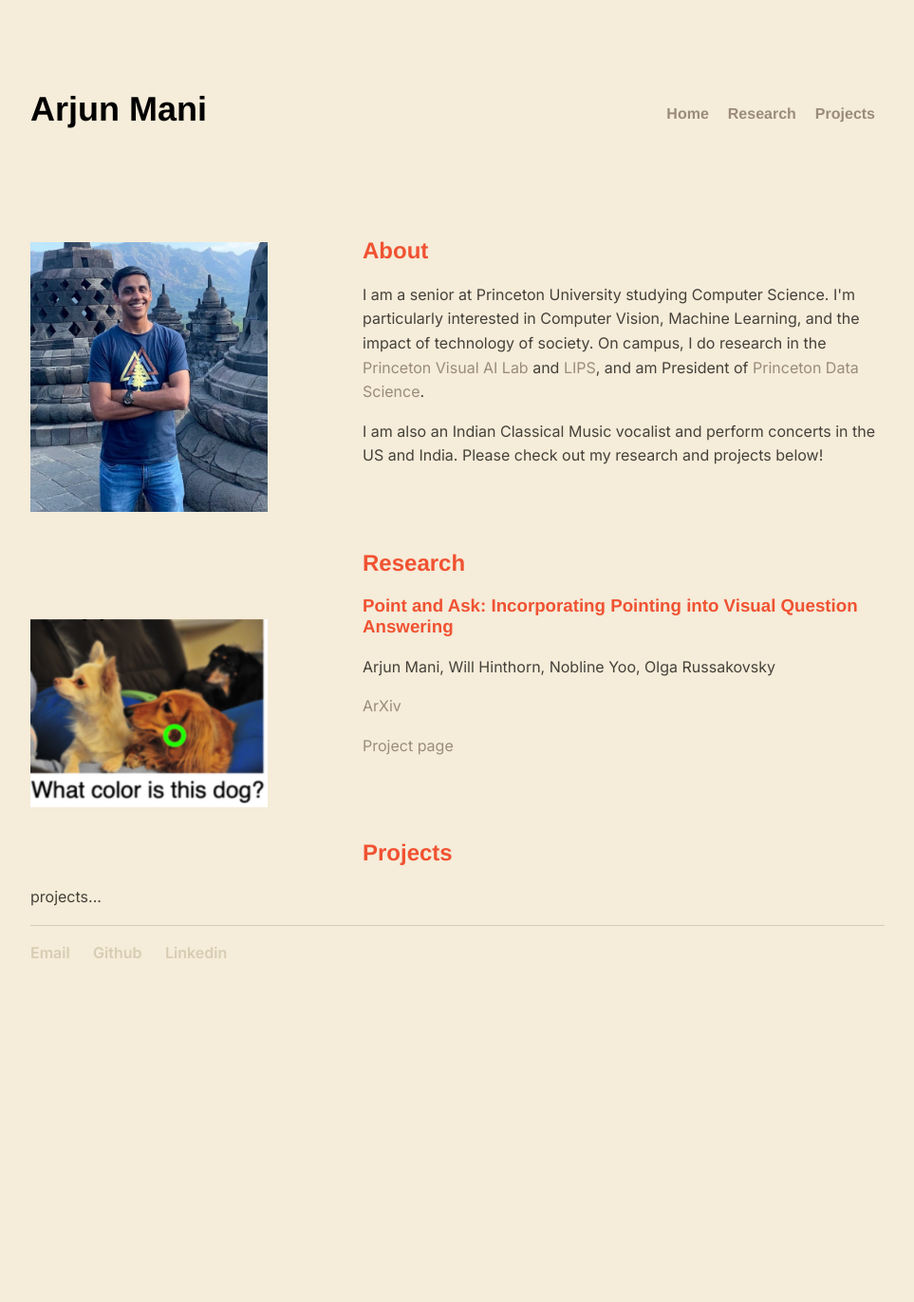
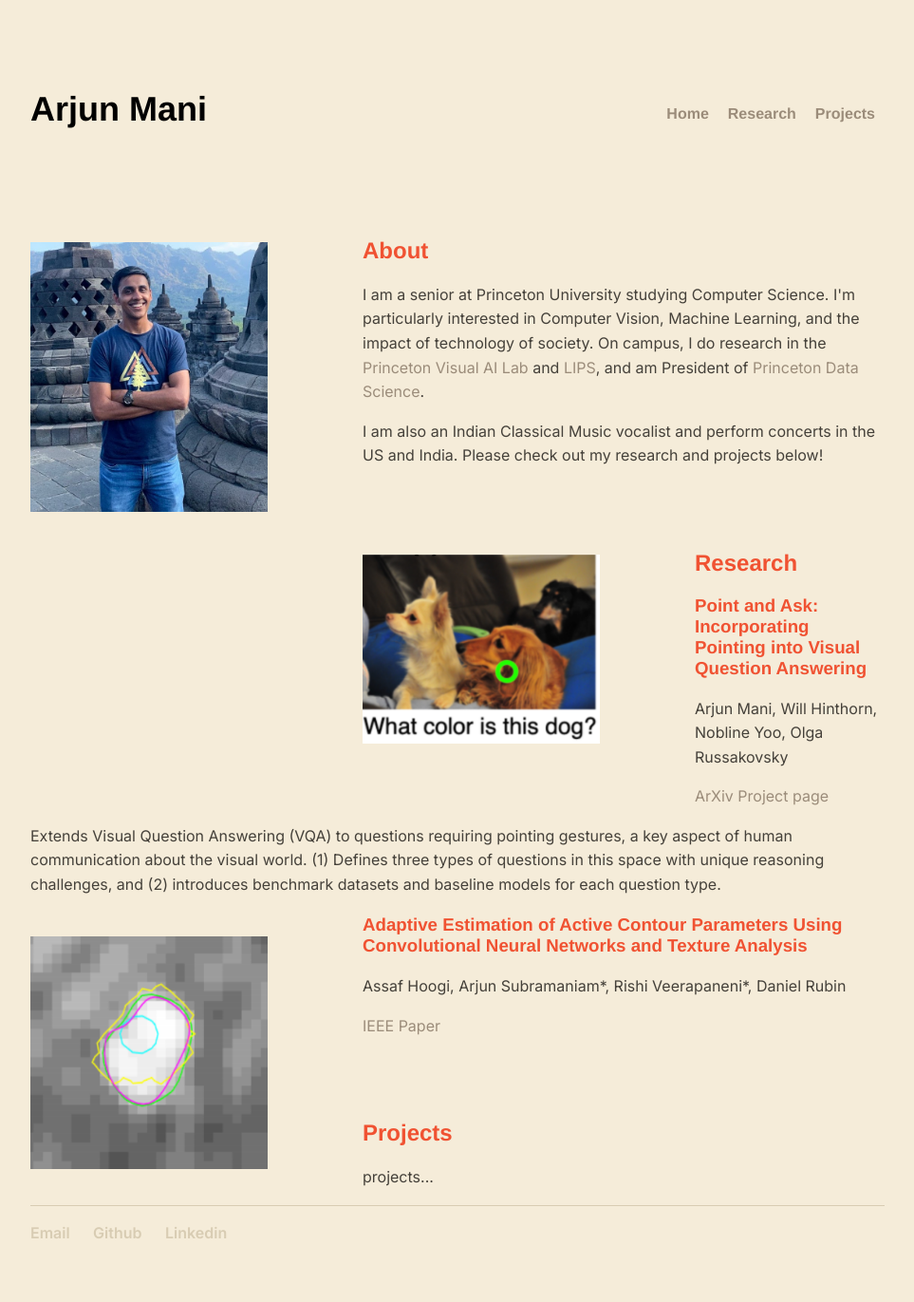
Before and after one commit to arjun-mani/arjun-mani.github.io, a Jekyll site: the page built from index.html, in a window 1280 px wide. Shown: the whole page at 95% size, without its empty margins (160-1123 px from the left). Built offline with Jekyll 4.4.1, drawn with Linux system fonts in a browser that asks for light colours; some web fonts are replaced; before the commit the page ends 1076 px from its top, so only the background shows below that.

Commit message:
Update index.html

```diff
--- a/index.html
+++ b/index.html
@@ -11,15 +11,23 @@ title: Home
 </div>
 
 <div class="about">
+	<img src="/imgs/pointing.png" class="propic" width="100%">
 	<h2 id="Research">Research</h2>
-	<img src="/imgs/pointing.png" class="propic" width="100%">
+
 	<h3>Point and Ask: Incorporating Pointing into Visual Question Answering</h3>
 	<p>Arjun Mani, Will Hinthorn, Nobline Yoo, Olga Russakovsky</p>
-	<p><a href="#" target="_blank">ArXiv</a></p>
-	<p><a href="https://hinthornw.github.io/pointingqa/" target="_blank">Project page</a></p>
+	<p><a href="#" target="_blank">ArXiv</a> <a href="https://hinthornw.github.io/pointingqa/" target="_blank">Project page</a></p>
+	<p>Extends Visual Question Answering (VQA) to questions requiring pointing gestures, a key aspect of human communication about the visual world. (1) Defines three types of questions in this space with unique reasoning challenges, and (2) introduces benchmark datasets and baseline models for each question type.</p>
+
+	<img src="/imgs/active_contour.png" class="propic" width="100%">
+	<h3>Adaptive Estimation of Active Contour Parameters Using Convolutional Neural Networks and Texture Analysis</h3>
+	<p>Assaf Hoogi, Arjun Subramaniam*, Rishi Veerapaneni*, Daniel Rubin</p>
+	<p><a href="https://ieeexplore.ieee.org/document/7742396">IEEE Paper</p>
+
+
 </div>
 
 <div class="about">
-	<h2 id=Projects">Projects</h2>
+	<h2 id="Projects">Projects</h2>
 	<p>projects...</p>
 </div>
```
